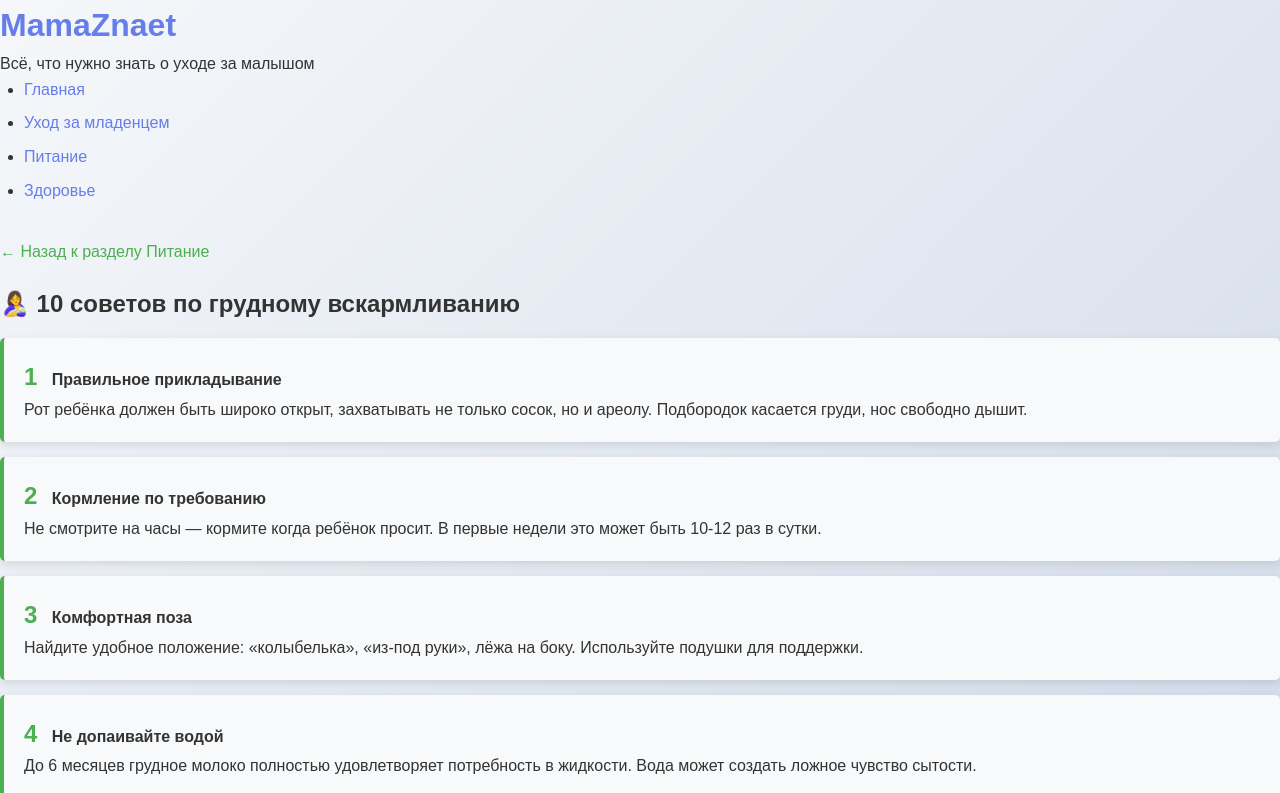
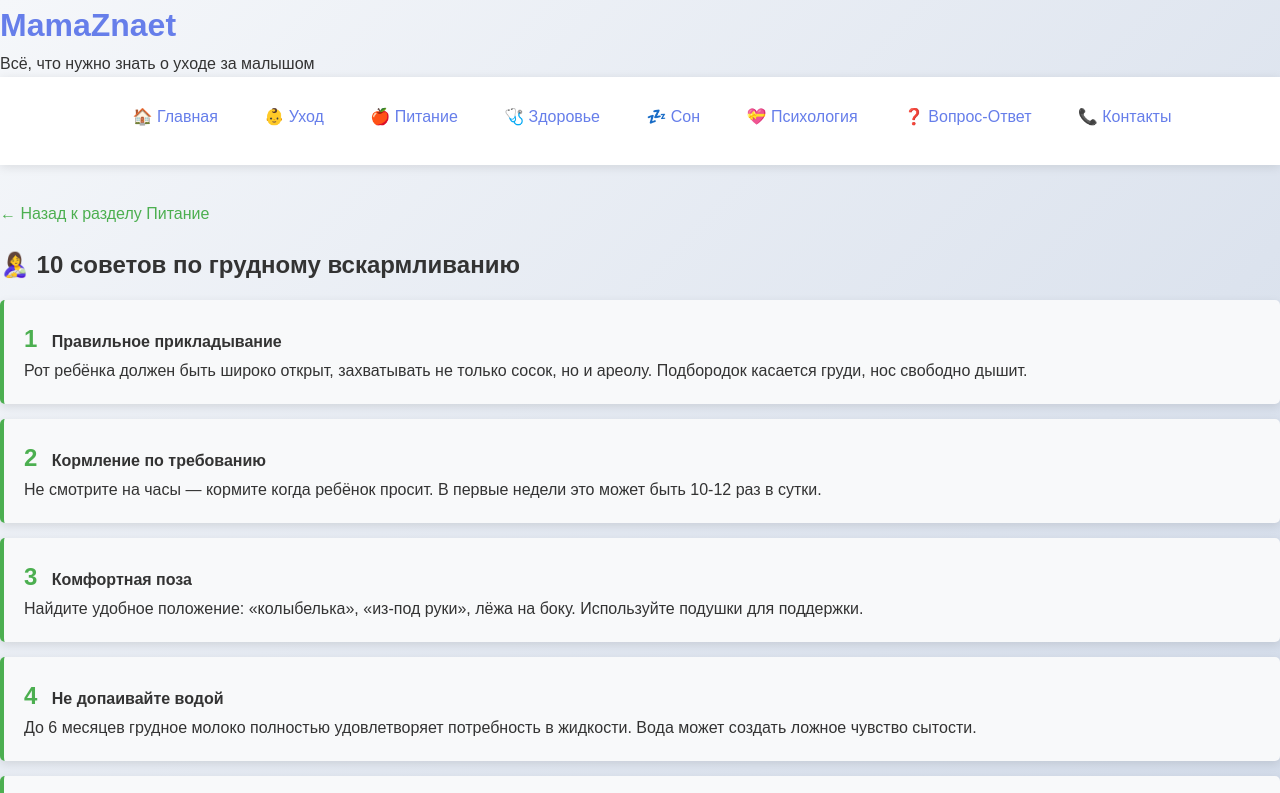
Before and after one commit to vitaliyegorov75-lang/MamaZnaet, a plain HTML site: page breastfeeding-tips.html in a window 1280 px wide. Shown: the top 793 px of the page. Drawn offline with Linux system fonts and the light colour scheme.

Commit message:
Add files via upload

```diff
--- a/breastfeeding-tips.html
+++ b/breastfeeding-tips.html
@@ -33,14 +33,20 @@
         <p>Всё, что нужно знать о уходе за малышом</p>
     </header>
 
-    <nav>
-        <ul>
-            <li><a href="index.html">Главная</a></li>
-            <li><a href="care.html">Уход за младенцем</a></li>
-            <li><a href="nutrition.html">Питание</a></li>
-            <li><a href="health.html">Здоровье</a></li>
+    <nav class="main-nav">
+    <div class="nav-container">
+        <ul class="nav-menu">
+            <li><a href="index.html" class="nav-link">🏠 Главная</a></li>
+            <li><a href="care.html" class="nav-link">👶 Уход</a></li>
+            <li><a href="nutrition.html" class="nav-link">🍎 Питание</a></li>
+            <li><a href="health.html" class="nav-link">🩺 Здоровье</a></li>
+            <li><a href="routine.html" class="nav-link">💤 Сон</a></li>
+            <li><a href="psychology.html" class="nav-link">💝 Психология</a></li>
+            <li><a href="faq.html" class="nav-link">❓ Вопрос-Ответ</a></li>
+            <li><a href="contact.html" class="nav-link">📞 Контакты</a></li>
         </ul>
-    </nav>
+    </div>
+</nav>
 
     <main>
         <a href="nutrition.html" class="back-link">← Назад к разделу Питание</a>
```
Also changed, not shown: care.html (+1 -0 lines), faq.html (+1 -0 lines), health.html (+1 -0 lines), index.html (+1 -0 lines), nutrition.html (+1 -0 lines), psychology.html (+1 -0 lines), routine.html (+1 -0 lines).
